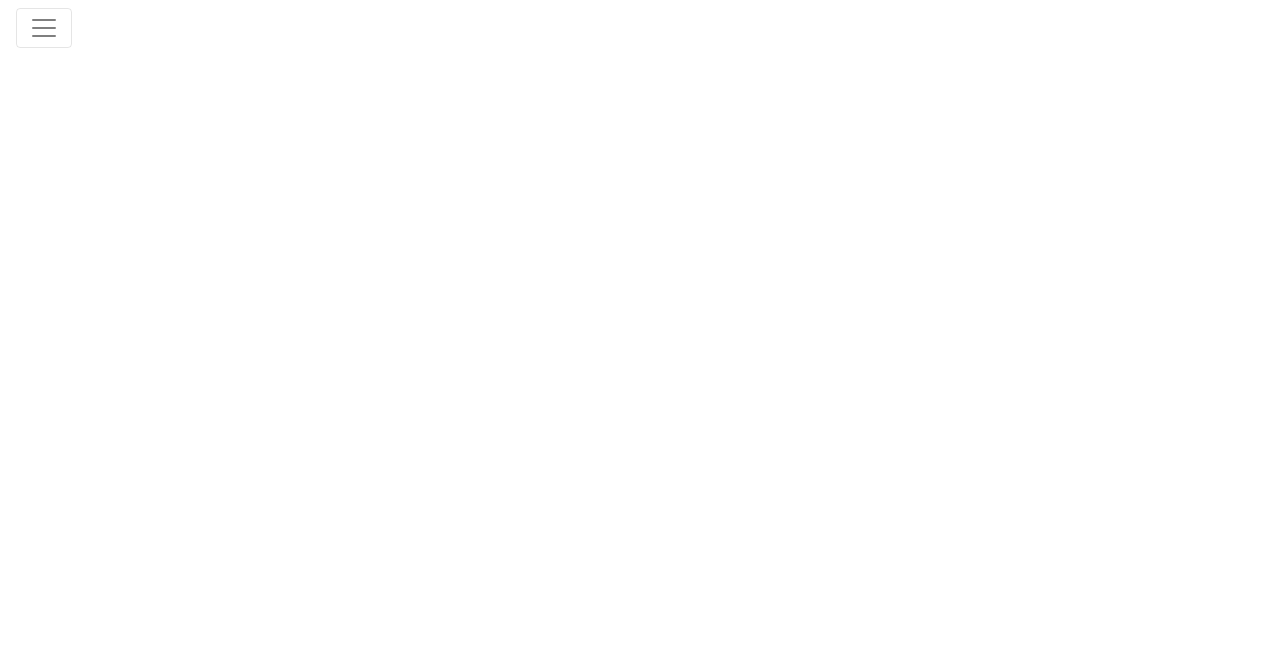
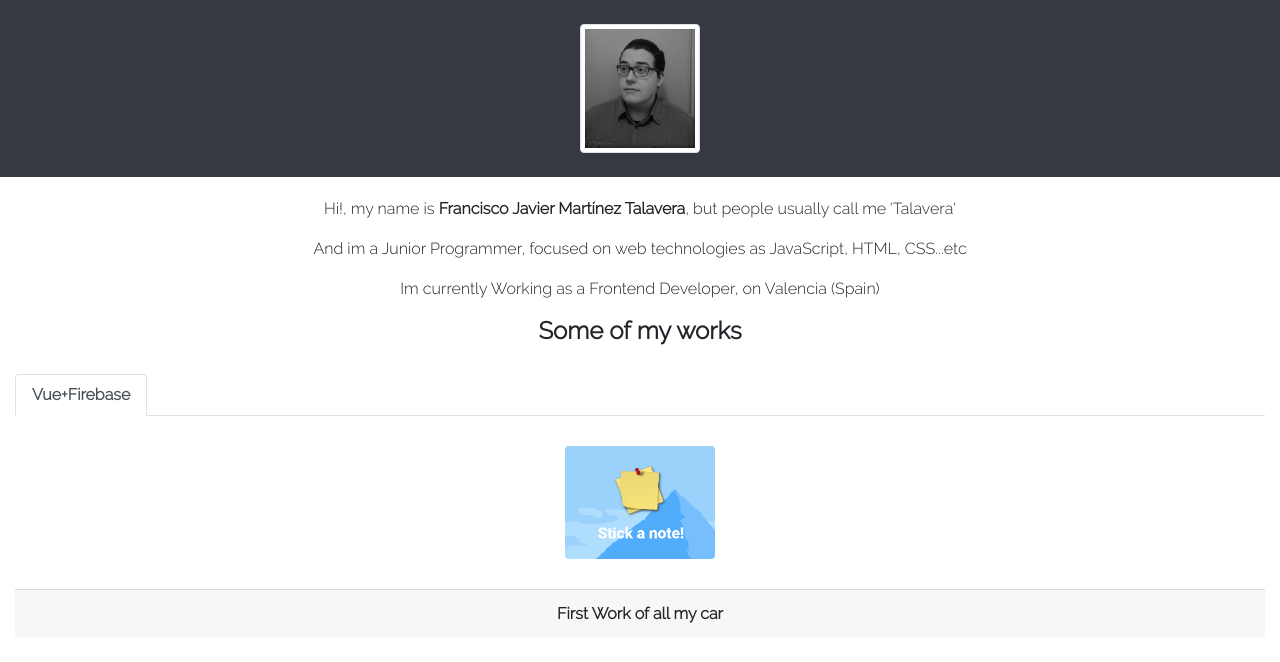
Before and after one commit to fcojavierMT/mySitePortfolio, a Vue app: page /#/home in a window 1280 px wide. Shown: the top 662 px of the page. Built offline with nearby package versions, Linux system fonts and the light colour scheme.

Commit message:
feat(home-page): added new tabs

```diff
--- a/public/index.html
+++ b/public/index.html
@@ -5,7 +5,7 @@
     <meta http-equiv="X-UA-Compatible" content="IE=edge">
     <meta name="viewport" content="width=device-width,initial-scale=1.0">
     <link rel="icon" href="<%= BASE_URL %>favicon.ico">
-    <title>Francisco Javier Martínez Talavera</title>
+    <title>Francisco Javier Martínez</title>
   </head>
   <body>
     <noscript>
--- a/src/App.vue
+++ b/src/App.vue
@@ -1,8 +1,5 @@
 <template>
   <div id="app">
-    <div id="nav">
-      <NavBar></NavBar>
-    </div>
     <router-view/>
   </div>
 </template>
--- a/src/router.js
+++ b/src/router.js
@@ -16,14 +16,6 @@ export default new Router({
       path: '/home',
       name: 'home',
       component: Home
-    },
-    {
-      path: '/about',
-      name: 'about',
-      // route level code-splitting
-      // this generates a separate chunk (about.[hash].js) for this route
-      // which is lazy-loaded when the route is visited.
-      component: () => import(/* webpackChunkName: "about" */ './views/About.vue')
     }
   ]
 })
--- a/src/views/About.vue
+++ /dev/null
@@ -1,32 +0,0 @@
-<template>
-  <div>
-    <b-container fluid
-                class="p-4 bg-dark">
-      <b-row>
-        <b-col class="animated jackInTheBox">
-          <b-img thumbnail rounded fluid
-                width="120"
-                height="120"
-                :src="require('../assets/imgs/profile.jpg')"
-                alt="Thumbnail" />
-        </b-col>
-      </b-row>
-    </b-container>
-    <div class="about">
-      <p>
-        Hi!, my name is Francisco Javier Martínez Talavera, but people usually call me by my second name, Talavera.
-        <br>
-        Im a junior programmer, and i usually work with Web Tecnologies, like JavaScript, HTML, Css..
-        <br><br>
-        Now im learning, the best practices, and focusing on learning new frameworks, such as Vue or Angular 5.
-      </p>
-    </div>
-  </div>
-</template>
-
-
-<style lang="scss" scoped>
-  .about {
-    padding: 20px;
-  }
-</style>
--- a/src/views/Home.vue
+++ b/src/views/Home.vue
@@ -1,16 +1,52 @@
 <template>
-  <div class="home">
-    <HelloWorld/>
+  <div>
+    <b-container fluid
+                 class="p-4 bg-dark animated slideInLeft">
+      <b-row>
+        <b-col class="animated jackInTheBox slower">
+          <b-img thumbnail rounded fluid
+                width="120"
+                height="120"
+                :src="require('../assets/imgs/profile.jpg')"
+                alt="Thumbnail" />
+        </b-col>
+      </b-row>
+    </b-container>
+    <div class="about animated fadeInUp">
+      <p>Hi!, my name is <b>Francisco Javier Martínez Talavera</b>, but people usually call me 'Talavera'</p>
+      <p>And im a Junior Programmer, focused on web technologies as JavaScript, HTML, CSS...etc</p>
+      <p>Im currently Working as a Frontend Developer, on Valencia (Spain)</p>
+      <h4><strong>Some of my works</strong></h4>
+    </div>
+    <b-container fluid class="animated fadeInRight slower">
+      <b-tabs>
+        <b-tab no-body title="Vue+Firebase" active>
+          <b-img class="card-image"
+                 rounded fluid
+                 width="150"
+                 height="150"
+                 :src="require('../assets/imgs/firebaseVue.png')"
+                 alt="Thumbnail" />
+          <b-card-footer>
+            First Work of all my car
+          </b-card-footer>
+        </b-tab>
+      </b-tabs>
+    </b-container>
   </div>
 </template>
 
-<script>
-import HelloWorld from '@/components/HelloWorld.vue'
 
-export default {
-  name: 'home',
-  components: {
-    HelloWorld
+<style lang="scss" scoped>
+  .about {
+    padding: 20px;
+
+    > p {
+      font-weight: normal;
+    }
   }
-}
-</script>
+
+  .card-image {
+    margin: 30px;
+  }
+</style>
```
Also changed, not shown: src/assets/imgs/firebaseVue.png (added).
